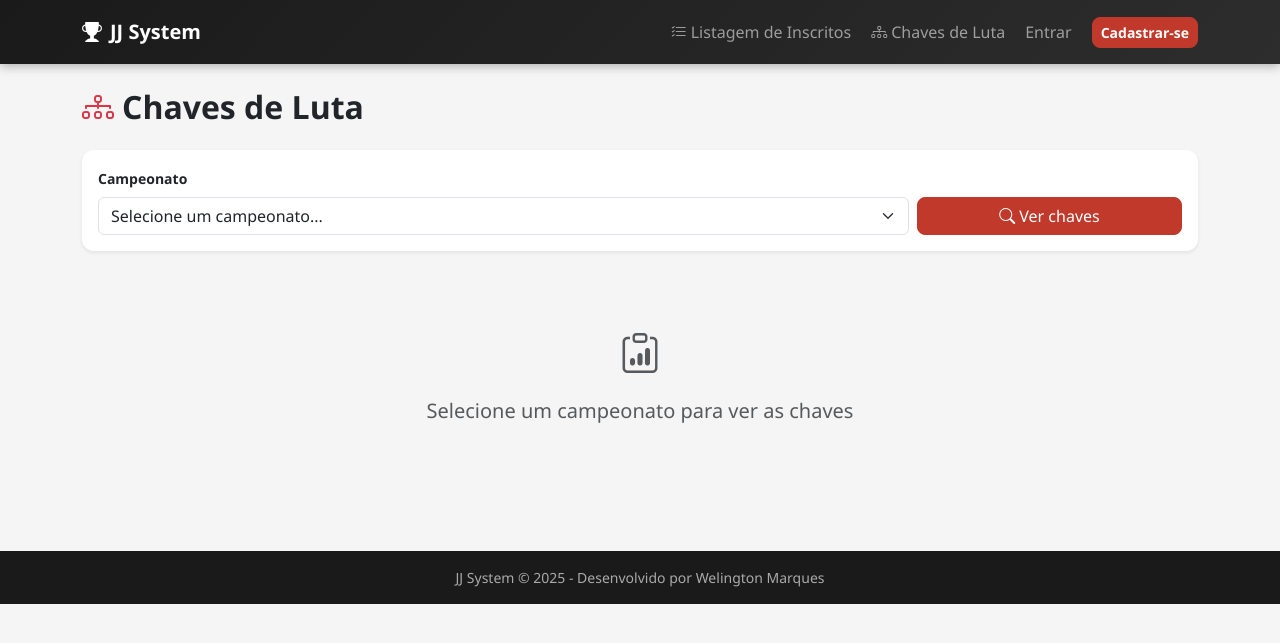
After one commit to sheltovisck/jiujitsu-sistema, a Flask app: page /chaves-publicas in a window 1280 px wide. The commit adds this page. Shown: the top 643 px of the page. Run offline with Flask 3, Linux system fonts and the light colour scheme.

Commit message:
Adiciona consulta publica das chaves de luta por campeonato
Cada campeonato ganha uma flag "Habilitar chaves de luta para
visualizacao" (SIM/NAO, padrao NAO) na tela de chaves do admin. Quando
habilitada, um botao "Chaves de Luta" passa a aparecer no card do
campeonato na home, abaixo de "Listagem de Inscritos", levando a uma
nova tela publica (sem login) que lista os confrontos gerados por
categoria, no estilo visual do sistema.

```diff
--- a/app.py
+++ b/app.py
@@ -149,6 +149,26 @@ def listagem_inscritos():
         inscricoes=inscricoes, professores=professores, faixas=faixas, categorias=categorias,
         professor_filtro=professor_id, faixa_filtro=faixa_filtro, categoria_filtro=categoria_filtro,
         sexo_filtro=sexo_filtro,
+    )
+
+
+@app.route("/chaves-publicas")
+def chaves_publicas():
+    competicoes = Competicao.query.filter_by(chaves_publicas=True).order_by(Competicao.data.desc()).all()
+    comp_id = request.args.get("comp", type=int)
+    comp_selecionada = None
+    chaves_confrontos = {}
+    if comp_id:
+        comp_selecionada = Competicao.query.filter_by(id=comp_id, chaves_publicas=True).first()
+        if comp_selecionada:
+            chaves, _, _, _ = montar_chaves(comp_id)
+            chaves_confrontos = {
+                categoria: {"total": len(inscricoes), "pares": gerar_confrontos(inscricoes)}
+                for categoria, inscricoes in chaves.items()
+            }
+    return render_template(
+        "chaves_publicas.html", competicoes=competicoes,
+        comp_selecionada=comp_selecionada, chaves_confrontos=chaves_confrontos,
     )
 
 
@@ -970,6 +990,20 @@ def admin_salvar_parametros_campeonato(comp_id):
     return redirect(url_for("admin_chaves", comp_id=comp_id))
 
 
+@app.route("/admin/competicao/<int:comp_id>/chaves-publicas/toggle", methods=["POST"])
+@login_required
+@admin_required
+def admin_toggle_chaves_publicas(comp_id):
+    comp = Competicao.query.get_or_404(comp_id)
+    comp.chaves_publicas = request.form.get("chaves_publicas") == "sim"
+    db.session.commit()
+    flash(
+        "Visualizacao publica das chaves " + ("habilitada." if comp.chaves_publicas else "desabilitada."),
+        "success",
+    )
+    return redirect(url_for("admin_chaves", comp_id=comp_id))
+
+
 @app.route("/admin/competicao/<int:comp_id>/acompanhamento")
 @login_required
 @admin_required
@@ -1247,6 +1281,8 @@ def migrar_banco(engine):
                     inscricao1_id INTEGER REFERENCES inscricoes(id),
                     inscricao2_id INTEGER REFERENCES inscricoes(id)
                 )''', 'Tabela lutas_casadas verificada')
+        executar(conn, 'ALTER TABLE competicoes ADD COLUMN chaves_publicas BOOLEAN DEFAULT FALSE',
+                  'Adicionado: competicoes.chaves_publicas')
 
 
 def init_db():
--- a/models.py
+++ b/models.py
@@ -180,6 +180,7 @@ class Competicao(db.Model):
     ativa = db.Column(db.Boolean, default=True)
     hora_inicio = db.Column(db.Time)
     num_areas = db.Column(db.Integer, default=1)
+    chaves_publicas = db.Column(db.Boolean, default=False)
     created_at = db.Column(db.DateTime, default=datetime.utcnow)
     inscricoes = db.relationship("Inscricao", backref="competicao", lazy=True)
 
--- a/templates/base.html
+++ b/templates/base.html
@@ -21,6 +21,7 @@
         <div class="collapse navbar-collapse" id="navMenu">
             <ul class="navbar-nav ms-auto align-items-lg-center gap-1">
                 <li class="nav-item"><a class="nav-link" href="{{ url_for('listagem_inscritos') }}"><i class="bi bi-list-check me-1"></i>Listagem de Inscritos</a></li>
+                <li class="nav-item"><a class="nav-link" href="{{ url_for('chaves_publicas') }}"><i class="bi bi-diagram-3 me-1"></i>Chaves de Luta</a></li>
                 {% if current_user.is_authenticated %}
                     {% if current_user.is_admin %}
                         <li class="nav-item"><a class="nav-link" href="{{ url_for('admin_dashboard') }}"><i class="bi bi-speedometer2 me-1"></i>Admin</a></li>
--- /dev/null
+++ b/templates/chaves_publicas.html
@@ -0,0 +1,91 @@
+{% extends "base.html" %}
+{% block title %}Chaves de Luta - JJ System{% endblock %}
+
+{% block content %}
+<div class="d-flex align-items-center justify-content-between mb-4">
+    <h2 class="fw-bold mb-0"><i class="bi bi-diagram-3 me-2 text-danger"></i>Chaves de Luta</h2>
+</div>
+
+<!-- Filtro -->
+<div class="card border-0 shadow-sm mb-4">
+    <div class="card-body py-3">
+        <form method="GET" id="filtroCompForm" class="row g-2 align-items-end">
+            <div class="col-md-9">
+                <label class="form-label fw-semibold small">Campeonato</label>
+                <select name="comp" class="form-select">
+                    <option value="">Selecione um campeonato...</option>
+                    {% for comp in competicoes %}
+                    <option value="{{ comp.id }}" {% if comp_selecionada and comp.id == comp_selecionada.id %}selected{% endif %}>
+                        {{ comp.nome }} — {{ comp.data.strftime('%d/%m/%Y') }}
+                    </option>
+                    {% endfor %}
+                </select>
+            </div>
+            <div class="col-md-3">
+                <button type="submit" class="btn btn-danger w-100">
+                    <i class="bi bi-search me-1"></i>Ver chaves
+                </button>
+            </div>
+        </form>
+    </div>
+</div>
+
+{% if comp_selecionada %}
+    {% if chaves_confrontos %}
+    <div class="row g-4">
+        {% for categoria, dados in chaves_confrontos.items() %}
+        <div class="col-lg-6">
+            <div class="card border-0 shadow-sm h-100">
+                <div class="card-header bg-dark text-white d-flex justify-content-between align-items-center">
+                    <span class="fw-bold"><i class="bi bi-award me-2"></i>{{ categoria }}</span>
+                    <span class="badge bg-light text-dark">{{ dados.total }} atleta(s)</span>
+                </div>
+                <div class="card-body">
+                    {% if dados.total == 1 %}
+                    <div class="alert alert-warning py-2 mb-0 small">
+                        <i class="bi bi-exclamation-triangle me-1"></i>Apenas 1 atleta nesta categoria. Sem chave disponível.
+                    </div>
+                    {% else %}
+                    <div class="d-flex flex-column gap-2">
+                        {% for insc1, insc2 in dados.pares %}
+                        <div class="confronto-card p-3 rounded border d-flex align-items-center gap-2">
+                            <span class="badge bg-secondary">{{ loop.index }}</span>
+                            <span class="fw-semibold small text-uppercase">{{ insc1.aluno.nome_completo or insc1.aluno.username }}</span>
+                            {% if insc2 %}
+                            <span class="text-muted mx-1">vs</span>
+                            <span class="fw-semibold small text-uppercase">{{ insc2.aluno.nome_completo or insc2.aluno.username }}</span>
+                            {% else %}
+                            <span class="badge bg-success ms-auto">BYE (passa direto)</span>
+                            {% endif %}
+                        </div>
+                        {% endfor %}
+                    </div>
+                    {% endif %}
+                </div>
+            </div>
+        </div>
+        {% endfor %}
+    </div>
+    {% else %}
+    <div class="text-center py-5 text-muted">
+        <i class="bi bi-diagram-3 fs-1 d-block mb-3"></i>
+        <h5>Nenhuma chave disponível ainda para este campeonato.</h5>
+    </div>
+    {% endif %}
+{% else %}
+<div class="text-center py-5 text-muted">
+    <i class="bi bi-clipboard-data fs-1 d-block mb-3"></i>
+    <h5>Selecione um campeonato para ver as chaves</h5>
+</div>
+{% endif %}
+{% endblock %}
+
+{% block scripts %}
+<script>
+document.querySelectorAll('#filtroCompForm select').forEach(function(sel) {
+    sel.addEventListener('change', function() {
+        sel.form.submit();
+    });
+});
+</script>
+{% endblock %}
--- a/templates/index.html
+++ b/templates/index.html
@@ -79,6 +79,11 @@
                     <a href="{{ url_for('listagem_inscritos', comp=comp.id) }}" class="btn btn-outline-dark btn-sm w-100">
                         <i class="bi bi-list-check me-1"></i>Listagem de Inscritos
                     </a>
+                    {% if comp.chaves_publicas %}
+                    <a href="{{ url_for('chaves_publicas', comp=comp.id) }}" class="btn btn-outline-dark btn-sm w-100">
+                        <i class="bi bi-diagram-3 me-1"></i>Chaves de Luta
+                    </a>
+                    {% endif %}
                 </div>
             </div>
         </div>
```
Also changed, not shown: templates/admin/chaves.html (+25 -0 lines).
